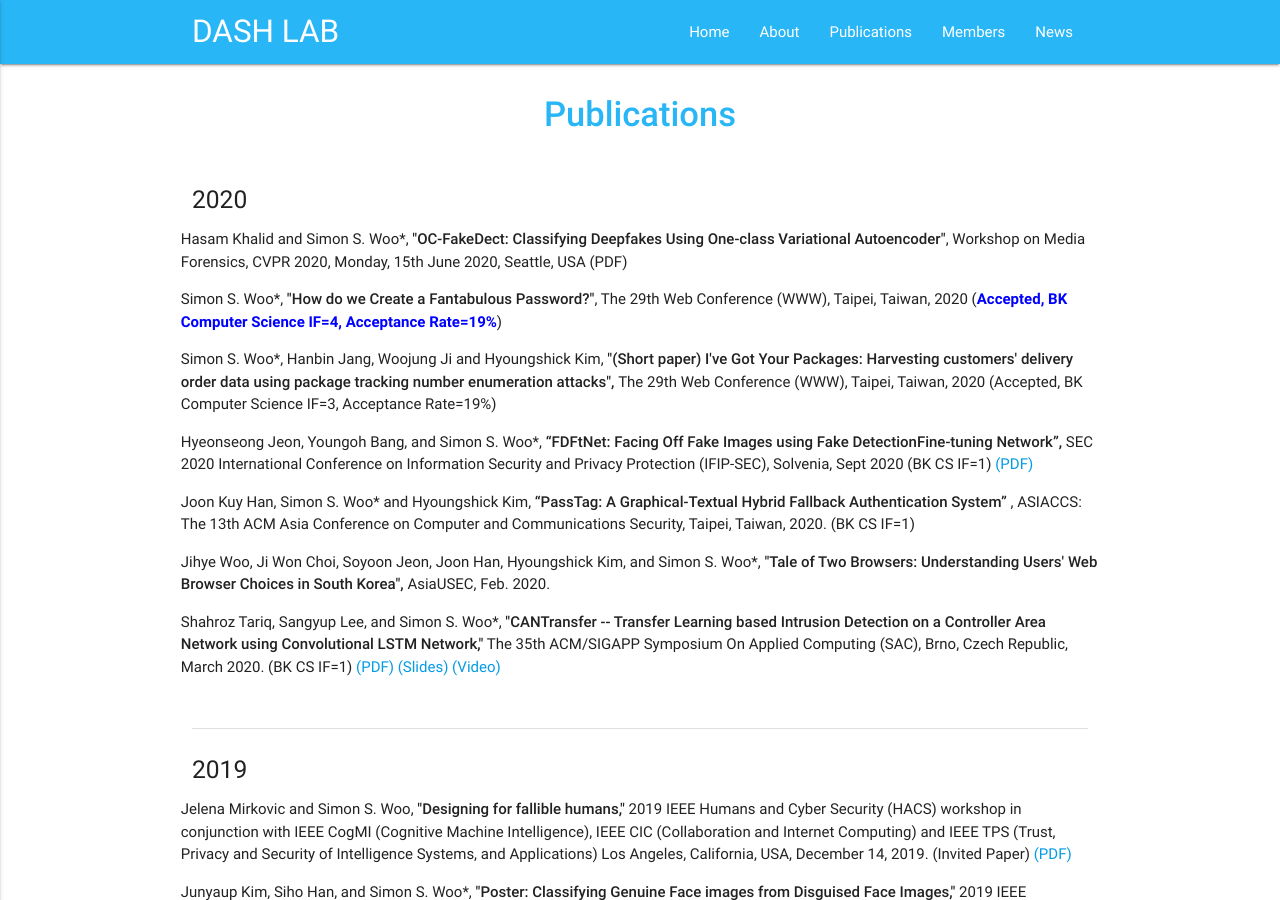
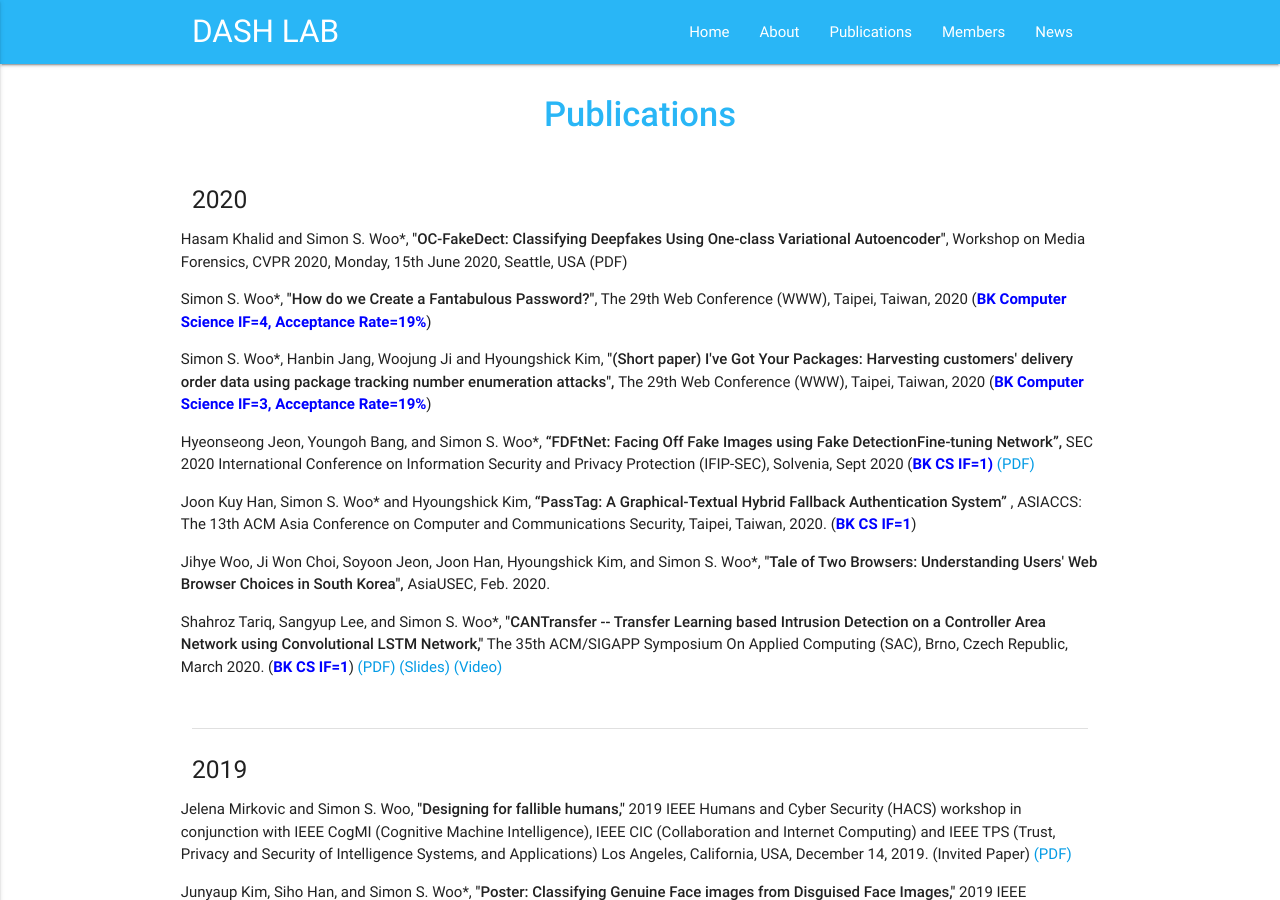
Before and after one commit to Yurim990507/DASH-Lab.github.io, a Jekyll site: the page built from example2.md, in a window 1280 px wide and 900 px high. Built offline with Jekyll 4.4.1, drawn with Linux system fonts in a browser that asks for light colours.

Commit message:
Update example2.md

```diff
--- a/example2.md
+++ b/example2.md
@@ -12,17 +12,17 @@ permalink: /Publications/
 
  <p>  Hasam Khalid and Simon S. Woo*, <strong>"OC-FakeDect: Classifying Deepfakes Using One-class Variational Autoencoder"</strong>, Workshop on Media Forensics, CVPR 2020, Monday, 15th June 2020, Seattle, USA (PDF) </p>
 
- <p>  Simon S. Woo*, <strong>"How do we Create a Fantabulous Password?"</strong>, The 29th Web Conference (WWW), Taipei, Taiwan, 2020 (<b><font color='blue'>Accepted, BK Computer Science IF=4, Acceptance Rate=19%</font></b>) </p>
+ <p>  Simon S. Woo*, <strong>"How do we Create a Fantabulous Password?"</strong>, The 29th Web Conference (WWW), Taipei, Taiwan, 2020 (<b><font color='blue'>BK Computer Science IF=4, Acceptance Rate=19%</font></b>) </p>
 
- <p> Simon S. Woo*, Hanbin Jang, Woojung Ji and Hyoungshick Kim, <strong> "(Short paper) I've Got Your Packages: Harvesting customers' delivery order data using package tracking number enumeration attacks", </strong> The 29th Web Conference (WWW), Taipei, Taiwan, 2020 (Accepted, BK Computer Science IF=3, Acceptance Rate=19%) </p>
+ <p> Simon S. Woo*, Hanbin Jang, Woojung Ji and Hyoungshick Kim, <strong> "(Short paper) I've Got Your Packages: Harvesting customers' delivery order data using package tracking number enumeration attacks", </strong> The 29th Web Conference (WWW), Taipei, Taiwan, 2020 (<b><font color='blue'>BK Computer Science IF=3, Acceptance Rate=19%</font></b>) </p>
 
-  <p> Hyeonseong Jeon, Youngoh Bang, and Simon S. Woo*, <strong>“FDFtNet: Facing Off Fake Images using Fake DetectionFine-tuning Network”,</strong> SEC 2020 International Conference on Information Security and Privacy Protection (IFIP-SEC), Solvenia, Sept 2020 (BK CS IF=1) <a href="https://arxiv.org/pdf/2001.01265.pdf" download="newfilename"> (PDF) </a> </p>
+  <p> Hyeonseong Jeon, Youngoh Bang, and Simon S. Woo*, <strong>“FDFtNet: Facing Off Fake Images using Fake DetectionFine-tuning Network”,</strong> SEC 2020 International Conference on Information Security and Privacy Protection (IFIP-SEC), Solvenia, Sept 2020 (<b><font color='blue'>BK CS IF=1)</font></b> <a href="https://arxiv.org/pdf/2001.01265.pdf" download="newfilename"> (PDF) </a> </p>
 
-<p> Joon Kuy Han, Simon S. Woo* and Hyoungshick Kim, <strong> “PassTag: A Graphical-Textual Hybrid Fallback Authentication System” </strong>, ASIACCS: The 13th ACM Asia Conference on Computer and Communications Security, Taipei, Taiwan, 2020. (BK CS IF=1) </p>
+<p> Joon Kuy Han, Simon S. Woo* and Hyoungshick Kim, <strong> “PassTag: A Graphical-Textual Hybrid Fallback Authentication System” </strong>, ASIACCS: The 13th ACM Asia Conference on Computer and Communications Security, Taipei, Taiwan, 2020. (<b><font color='blue'>BK CS IF=1</font></b>) </p>
 
  <p> Jihye Woo, Ji Won Choi, Soyoon Jeon, Joon Han, Hyoungshick Kim, and Simon S. Woo*,<strong> "Tale of Two Browsers: Understanding Users' Web Browser Choices in South Korea",</strong> AsiaUSEC, Feb. 2020. </p>
 
- <p> Shahroz Tariq, Sangyup Lee, and Simon S. Woo*, <strong>"CANTransfer -- Transfer Learning based Intrusion Detection on a Controller Area Network using Convolutional LSTM Network,"</strong> The 35th ACM/SIGAPP Symposium On Applied Computing (SAC), Brno, Czech Republic, March 2020. (BK CS IF=1) <a href="https://dl.acm.org/doi/10.1145/3341105.3373868"> (PDF) </a> <a href="https://drive.google.com/u/1/uc?id=196DxRjdv5krMvMZfzo1BygGSfYTIHTv6&export=download" download="newfilename"> (Slides) </a> <a href="https://youtu.be/aNWjlSuSBWE"> (Video) </a></p>
+ <p> Shahroz Tariq, Sangyup Lee, and Simon S. Woo*, <strong>"CANTransfer -- Transfer Learning based Intrusion Detection on a Controller Area Network using Convolutional LSTM Network,"</strong> The 35th ACM/SIGAPP Symposium On Applied Computing (SAC), Brno, Czech Republic, March 2020. (<b><font color='blue'>BK CS IF=1</font></b>) <a href="https://dl.acm.org/doi/10.1145/3341105.3373868"> (PDF) </a> <a href="https://drive.google.com/u/1/uc?id=196DxRjdv5krMvMZfzo1BygGSfYTIHTv6&export=download" download="newfilename"> (Slides) </a> <a href="https://youtu.be/aNWjlSuSBWE"> (Video) </a></p>
     </div>
 </div>
 <div class="divider"></div>
```
